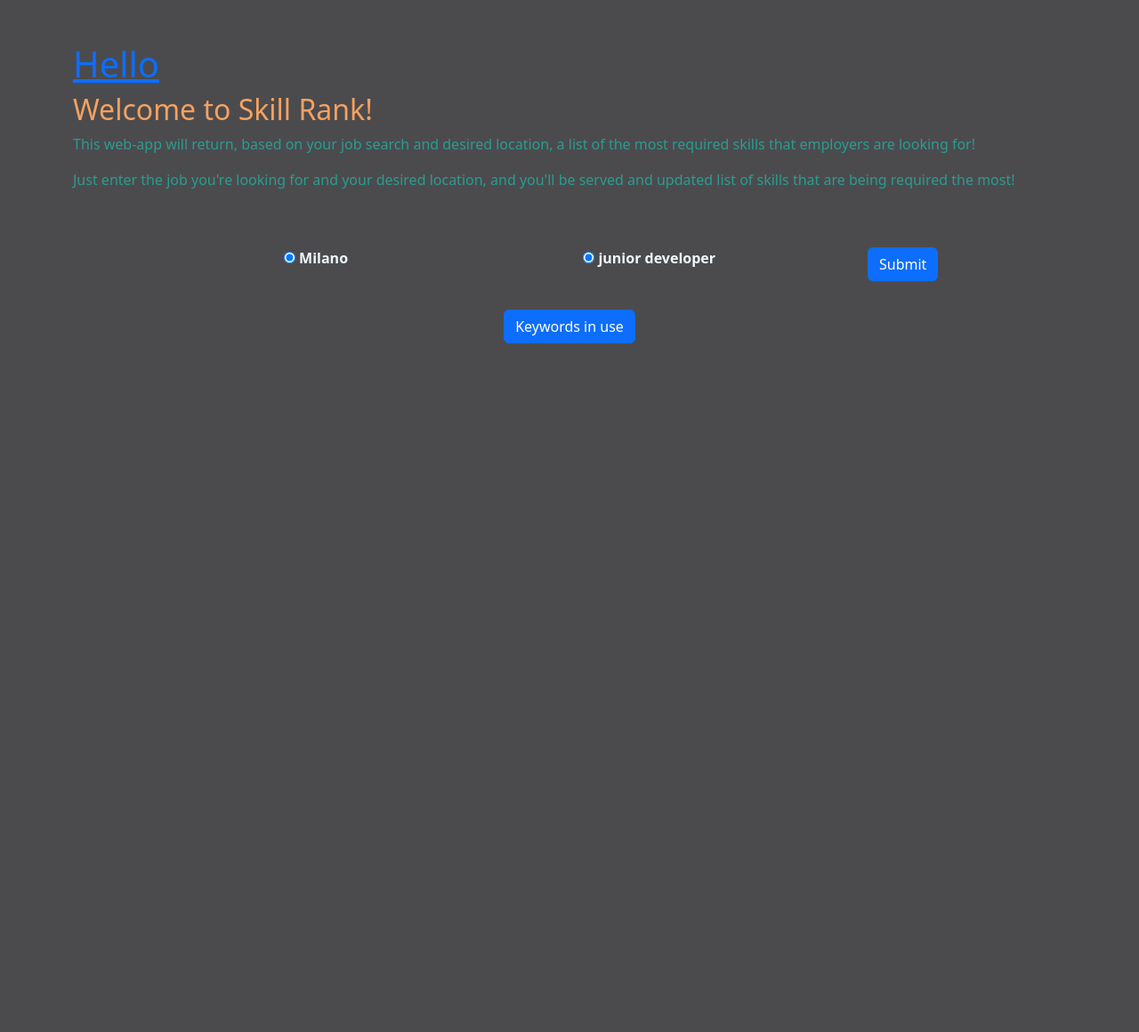
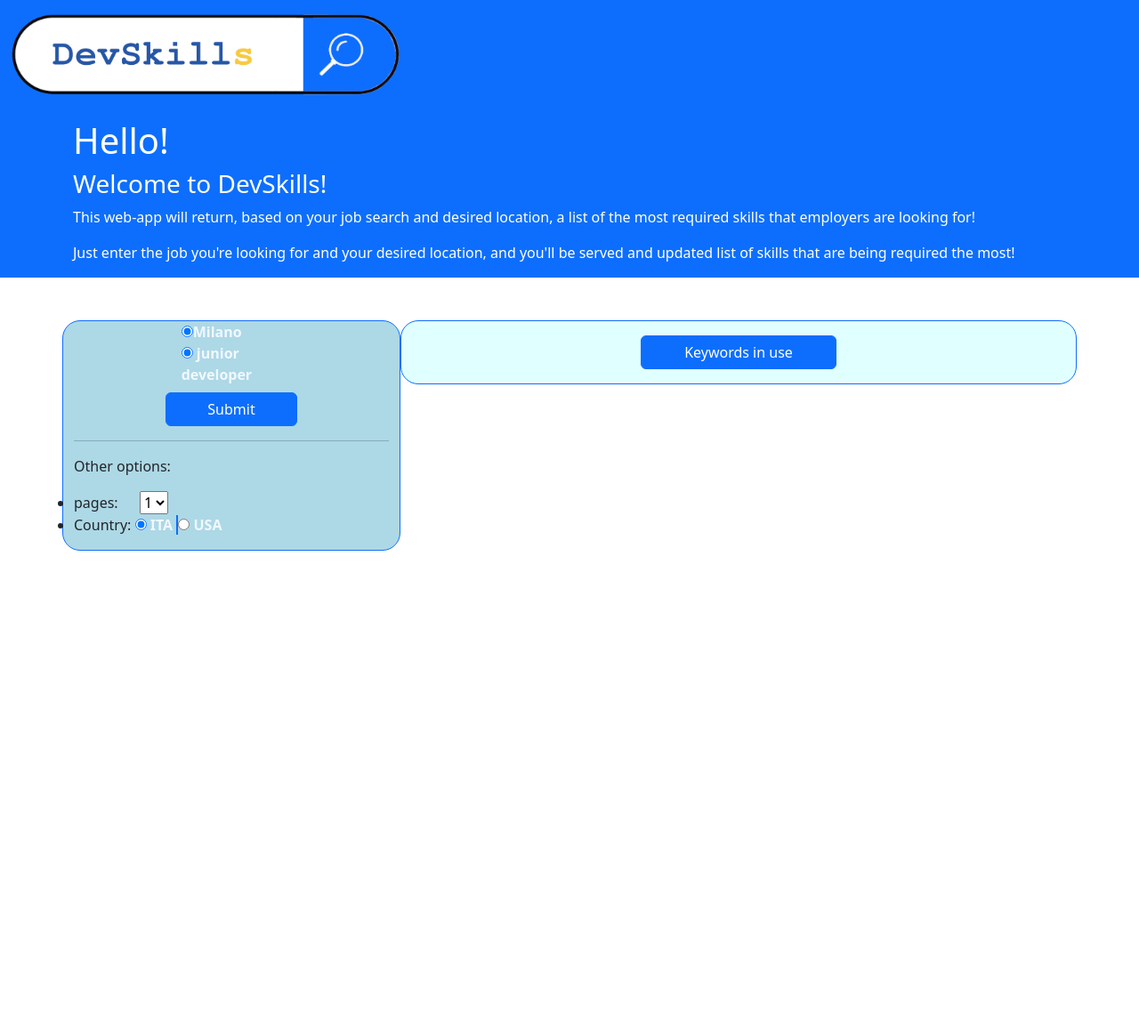
Before and after one commit to dluca22/PyJob, a Flask app: page / in a window 1280 px wide. Shown: the whole page at 89% size. Before the commit the page ends 386 px from the top, so only its background shows below. Run offline with Flask 2, Linux system fonts and the light colour scheme.

Commit message:
activated page variable option

```diff
--- a/app.py
+++ b/app.py
@@ -1,12 +1,13 @@
 import logging
 import time
 from flask import Flask, render_template, request, redirect, flash, url_for
-from look_module import format_entry, search
+from look_module import build_dict, format_entry, search
 from analize_module import elaborate
 
 
 app = Flask(__name__)
 app.secret_key = '01101100'
+app.config['PROPAGATE_EXCEPTIONS'] = True
 
 logging.basicConfig(level=logging.DEBUG)
 
@@ -22,13 +23,14 @@ user_dict = {}
 @app.route("/index")
 def index():
 
-    global default_dict
-    global user_dict
 
+
+    # method get se viene chiamata la pagina da <back> o logo pagina
     if request.method == "GET":
+        # la chiama da look_module
         default_dict = build_dict()
+
     elif request.method == "POST":
-
 
         # new_keyword = request.get["keyword"]  ???
         # what user adds
@@ -53,19 +55,18 @@ def index():
     return render_template("index.html", dict=default_dict, user_dict=user_dict)
 
 # =============================================================
-def build_dict():
-    global default_dict
-    default_dict = {}
+# def build_dict():
+#     global default_dict
+#     default_dict = {}
 
-    with open("list_of_keys.txt", "r") as file:
-        for line in file:
-            default_dict[line.strip()] = 0
+#     with open("list_of_keys.txt", "r") as file:
+#         for line in file:
+#             default_dict[line.strip()] = 0
 
-    return default_dict
+#     return default_dict
 
 
 # =============================================================
-
 
 
 @app.route("/search", methods=['GET', 'POST'])
@@ -76,12 +77,10 @@ def start_search():
         # setting variables
         dev_mode = False # False DEFAULT VAL
 
+
         start_time = time.time()
-        searched_ids = set()
-        chart = False
-        global default_dict
+        # REMOVE global default_dict
         global user_dict
-        build_dict()
 
         # test to call function
         # add_keywords()
@@ -89,16 +88,26 @@ def start_search():
         # get values from request form
         place = format_entry(request.form['place'])
         job = format_entry(request.form['job_search'])
+        country = request.form['country']
 
-        ordered_result = {}
-        ordered_result = search(place=place, job_search=job, default_dict=default_dict)
-        # chiama funzione e ritorna lista (page e logica è definito dentro la funzione )
-        # jobList = extract_from_page(place = place, job_search = job)
+        # page 1 returns value 0 that extract_from_page uses to display
+        # works even if not converted to int() ?!?
+        page = request.form['page']
+
+        # una scelta country chiama la funzione in look_module e crea dizionario
+        if country == "usa":
+            # search_usa()
+            pass
+        elif country == "ita":
+            ordered_result = search(place=place, job_search=job, page=page)
+
+
+
 
         ordered_result, finish_time, counter = elaborate()
 
         timing = round((finish_time - start_time),2)
-        return render_template("result.html", place=place, job=job, dict=default_dict, result_dict=ordered_result,timing=timing, counter=counter)
+        return render_template("result.html", place=place, job=job, dict=default_dict, result_dict=ordered_result,timing=timing, counter=counter, pageX=page, countryX=country)
     else:
         return error("There was an error on line 55 else > method !=post")
 
@@ -121,7 +130,7 @@ def error(error):
 #     if request.method == "POST":
 #         global default_dict
 
-#         # new_keyword = request.get["keyword"]  ???
+#         # new_keyword = request.get"/GETLIST/in teoria["keyword"]  ???
 #         # what user adds
 #         new_keywords = ["AAAAAA", "BBBBB", "c"]
 
--- a/static/style.css
+++ b/static/style.css
@@ -2,20 +2,15 @@ body {
     display: flex;
     align-items: center;
     flex-direction: column;
-    background-color: #4b4b4e !important;
+
 }
 div{
     align-items: center;
 }
-h1 {
-    color: #e76f51 !important;
-    text-decoration-line: none;
-}
-h2 {
-    color: #f4a261
-}
-.presentation {
-    color: #2a9d8f;
+h1, h3, .presentation {
+    color: white !important;
+
+   color: #2a9d8f;
 }
 
 .keywords-in-use {
@@ -32,3 +27,18 @@ h2 {
     font-weight: bolder;
     color:aliceblue
 }
+
+#search-col{
+    background-color: lightblue;
+}
+#keyword-col{
+    background-color: lightcyan;
+}
+div.border.border-primary{
+    border-radius: 20px;
+}
+.verticalLine{
+    border-left: 2px solid #0D6EFD ;
+    height: 15px;
+
+}
--- a/templates/index.html
+++ b/templates/index.html
@@ -3,13 +3,15 @@
 {%block title%} index {%endblock%}
 
 {%block body%}
-<div class="container-sm my-5 ">
+<section id="presentation" class="container-fluid bg-primary">
+    <div class="container-sm my-2">
         <div class="header">
-        <h1><a href="/">Hello</a></h1>
-        <h2>Welcome to Skill Rank!</h2>
+            <h1>Hello!</h1>
+            <h3>Welcome to DevSkills!</h3>
         </div>
         <div class="presentation">
-        <p>This web-app will return, based on your job search and desired location, a list of the most required skills
+            <p>This web-app will return, based on your job search and desired location, a list of the most required
+                skills
                 that
                 employers are looking for!</p>
             <p>Just enter the job you're looking for and your desired location, and you'll be served and updated list of
@@ -18,11 +20,16 @@
 
         </div>
     </div>
+</section>
+<!-- sezione 2 -->
 
-<div class="main-section container text-center">
-    <div class="row align-items-center">
 
-        <div class="container-sm my-2-px-4">
+<div class="main-section container mt-5 min-vh-100">
+
+    <div class="row d-flex align-items-start">
+        <div class="col-4 border border-primary" id="search-col">
+
+
             <!-- form di input con le due inpot box e pulsante -->
             <!-- <form action="/search" method="post">
                             # inputText di PLACE
@@ -38,59 +45,98 @@
                             </div> -->
             <!-- temporary radius prechecked values -->
             <form action="/search" method="post">
-                <div class="row g-2 justify-content-center align-items-start">
+                <div class="row g-2 justify-content-center align-items-center">
                     <div class="col-4">
-                        <input type="radio" name="place" value="milano" checked="checked"> <span
+                        <input type="radio" name="place" value="milano" checked="checked"><span
                             class="default-input">Milano</span>
                     </div>
+                </div>
+                <div class="row g-2 justify-content-center align-items-center">
                     <div class="col-4">
                         <input type="radio" name="job_search" value="junior developer" checked="checked"> <span
                             class="default-input">junior developer</span>
                     </div>
-                    <div class="col-2 mx-1"><input class="btn btn-primary mb-3" type="submit" value="Submit"></div>
+                </div>
+                <div class="row d-grid col-5 mx-auto mt-2">
+                    <input class="btn btn-primary " type="submit" value="Submit">
                 </div>
 
+                <hr>
+
+                <div class="row ">
+                    <p>Other options:</p>
+                </div>
+
+                <div class="row">
+                    <ul>
+                        <li>pages: &emsp;
+                            <select name="page">
+                                <option value="1">1</option>
+                                {%for i in range(2,6)%}
+                                <option value="{{i}}">{{i}}</option>{%endfor%}
+                            </select>
+
+                        </li>
+
+                        <li>Country:
+                            <input type="radio" name="country" value="ita" checked="checked">
+                            <span class="default-input">ITA</span>
+
+                            <span class="verticalLine"></span>
+
+                            <input type="radio" name="country" value="usa">
+                            <span class="default-input">USA</span>
+                        </li>
+                    </ul>
+
+
             </form>
+        </div>
 
 
     </div>
 
     <!-- sezione a scomparsa -->
-        <div>
+    <div class="col-8 d-flex justify-content-center border border-primary" id="keyword-col">
+        <div class="container">
+
+            <div class="row">
+                <div class="row d-grid gap-2 col-4 mx-auto">
+
                     <a class="btn btn-primary my-3" data-bs-toggle="collapse" href="#collapseSection" role="button"
                         aria-expanded="false" aria-controls="collapseExample">
                         Keywords in use
                     </a>
                 </div>
+            </div>
+            <div class="row">
                 <div class="collapse" id="collapseSection">
-
                     <div class="container-sm my-3-px-2">
                         <div class="keywords-in-use rounded-3">
                             <!-- form per inserire proprio input -->
                             <form action="/add_keywords" method="post">
-
                                 <div class="row g-2 justify-content-center align-items-start">
                                     <div class="col-8">
                                         <input class="form-control start" type="text"
-                                    placeholder="Insert,your,keywords,separated,by,commas" aria-label="custom_keys"
-                                    name="custom_keys" required>
+                                            placeholder="Insert,your,keywords,separated,by,commas"
+                                            aria-label="custom_keys" name="custom_keys" required>
                                     </div>
                                     <div class="col-2 mx-1"><input class="btn btn-primary mb-3" type="submit"
                                             value="Add Keywords">
                                     </div>
                                 </div>
-
                                 <!-- list of keywords in use -->
                                 <ul>
                                     {%if user_dict|length > 0%}
                                     {% for w, n in user_dict.items()%}
-                                <li style="list-style: none ; color:blueviolet; display: inline;"><b>{{w}} , &emsp; </b></li>
+                                    <li style="list-style: none ; color:blueviolet; display: inline;"><b>{{w}} ,
+                                            &emsp; </b>
+                                    </li>
                                     {%endfor%}
                                     {%endif%}
                                 </ul>
                                 <ul>
                                     {% for k, v in dict.items()%}
-
                                     <li style="list-style: none ; display: inline;"><b>{{k}} , &emsp; </b></li>
                                     {%endfor%}
                                 </ul>
@@ -99,7 +145,10 @@
                 </div>
             </div>
 
+        </div>
+    </div>
 
 </div>
 
+</div>
 {%endblock%}
--- a/templates/layout.html
+++ b/templates/layout.html
@@ -20,6 +20,16 @@
 </head>
 
 <body>
+
+    <div class="container-fluid bg-primary">
+        <nav class="navbar navbar-light ">
+            <a class="navbar-brand" href="/">
+              <img src="/static/logo_searchbar.png" alt="logo" width="450" height="100">
+            </a>
+
+        </nav>
+    </div>
+
     {%block body%}
 
     {%endblock%}
```
Also changed, not shown: look_module.py (+29 -10 lines), templates/result.html (+24 -9 lines), static/graph.png, static/logo_img.png (added), static/logo_searchbar.png (added). Lines whose indentation alone changed are shown as unchanged.
